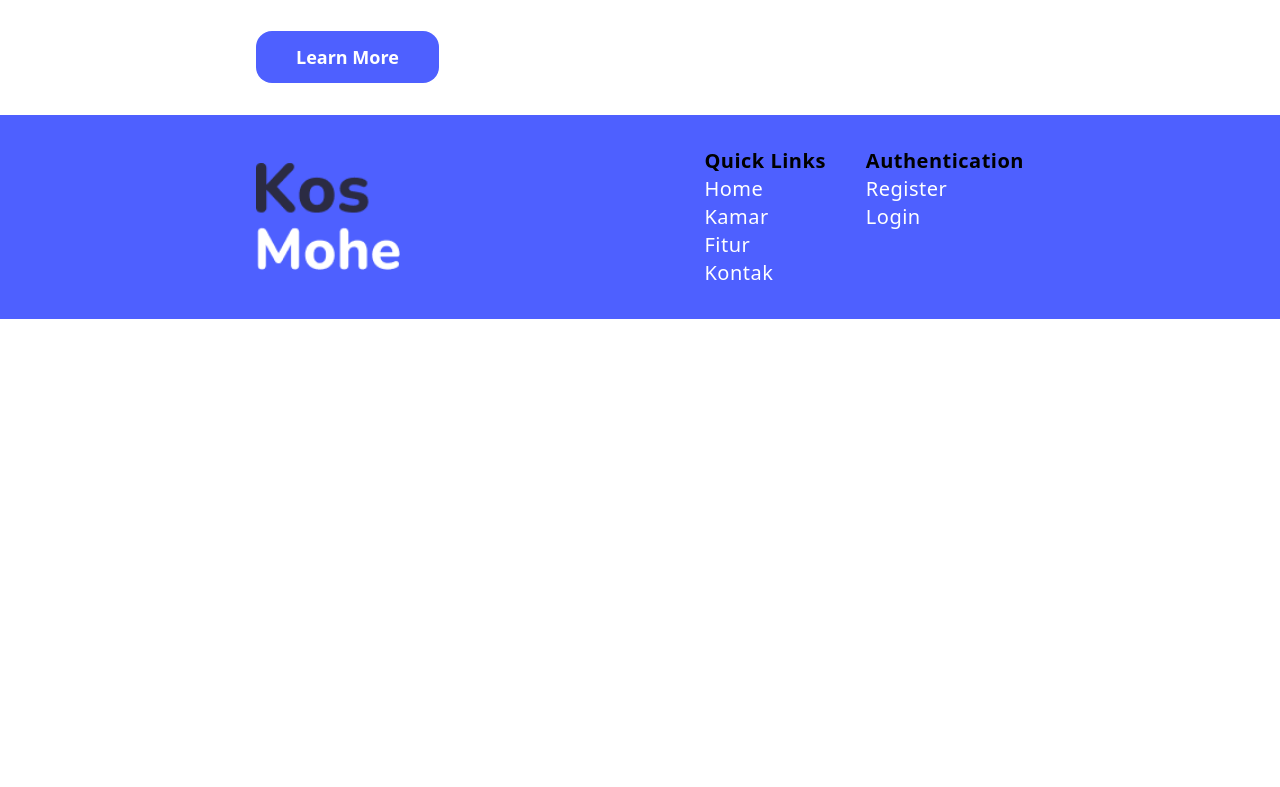
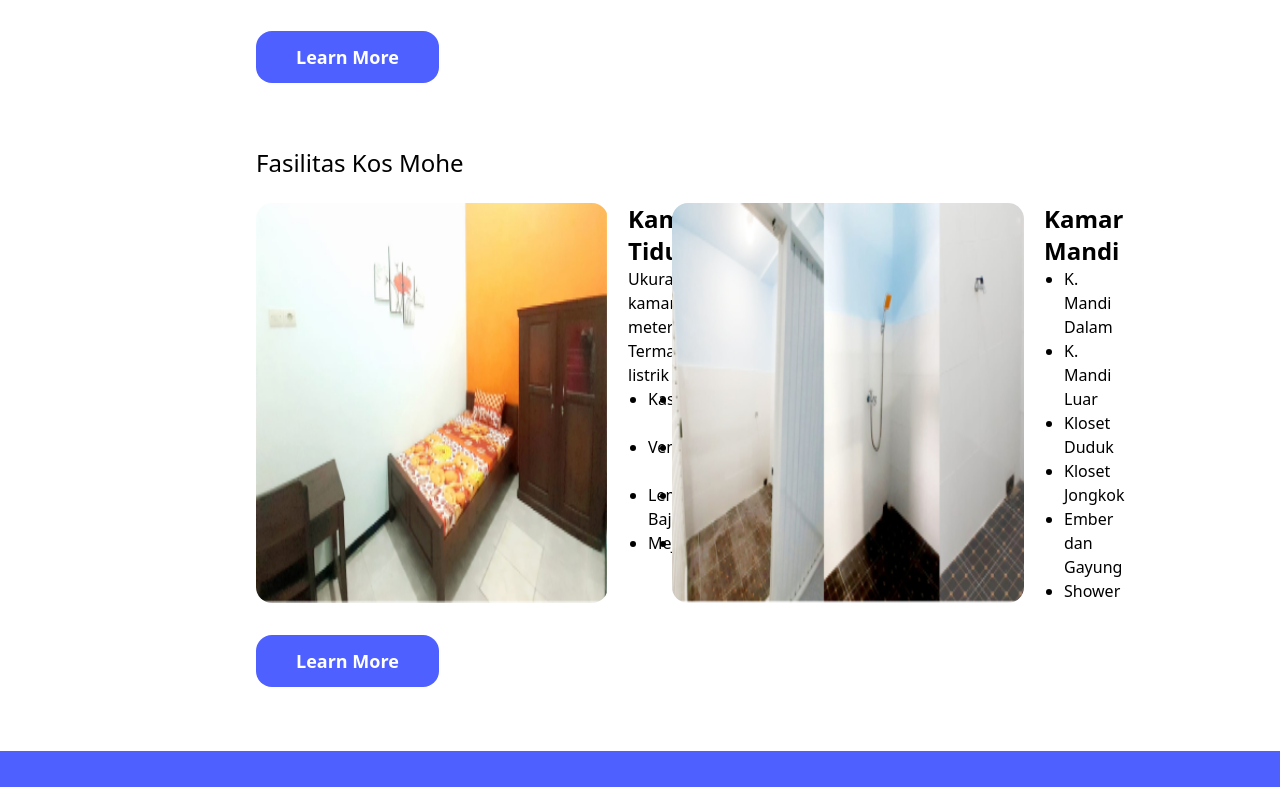
Before and after one commit to bazoka-kaka/kos-mohe-app-fe, a React (Create React App) app: page / in a window 1280 px wide. Shown: the part 1227-2014 px from the top of the page. Before the commit the page ends 1546 px from the top, so only its background shows below. Built offline with nearby package versions, Linux system fonts and the light colour scheme.

Commit message:
add home fasilitas

```diff
--- a/src/App.jsx
+++ b/src/App.jsx
@@ -33,6 +33,36 @@ const App = () => {
       people: 1,
       price: 700000,
       features: ["1 Orang", "Kamar mandi dalam"],
+    },
+  ]);
+  const [fasilitas, setFasilitas] = useState([
+    {
+      title: "Kamar Tidur",
+      img: "/imgs/fasilitas/kamar.png",
+      description: "Ukuran kamar 3x3 meter Termasuk listrik",
+      features: [
+        "Kasur",
+        "Bantal",
+        "Ventilasi",
+        "Jendela",
+        "Lemari Baju",
+        "Kursi",
+        "Meja",
+        "Cleaning Service",
+      ],
+    },
+    {
+      title: "Kamar Mandi",
+      img: "/imgs/fasilitas/shower.png",
+      description: "",
+      features: [
+        "K. Mandi Dalam",
+        "K. Mandi Luar",
+        "Kloset Duduk",
+        "Kloset Jongkok",
+        "Ember dan Gayung",
+        "Shower",
+      ],
     },
   ]);
   return (
@@ -101,6 +131,46 @@ const App = () => {
             Learn More
           </a>
         </section>
+        <section id='fasilitas' className='pt-8 pb-16'>
+          {/* title */}
+          <h2 className='text-2xl'>Fasilitas Kos Mohe</h2>
+          {/* content */}
+          <div className='grid grid-cols-2 mt-6 gap-x-16'>
+            {fasilitas.map((item) => (
+              <div className='flex gap-5'>
+                <img
+                  className='rounded-2xl'
+                  src={`${item.img}`}
+                  alt={`${item.title}`}
+                />
+                <div>
+                  <h3 className='text-2xl font-semibold'>{item.title}</h3>
+                  <p>{item.description}</p>
+                  {item.title == "Kamar Tidur" ? (
+                    <ul className='grid grid-cols-2 grid-rows-4 ml-5 list-disc'>
+                      {item.features.map((feature) => (
+                        <li>{feature}</li>
+                      ))}
+                    </ul>
+                  ) : (
+                    <ul className='ml-5 list-disc'>
+                      {item.features.map((feature) => (
+                        <li>{feature}</li>
+                      ))}
+                    </ul>
+                  )}
+                </div>
+              </div>
+            ))}
+          </div>
+          {/* learn more button */}
+          <a
+            href='/fasilitas'
+            className='inline-block px-10 py-3 mt-8 text-lg font-semibold text-white transition-colors duration-150 hover:bg-primary-light rounded-2xl bg-primary'
+          >
+            Learn More
+          </a>
+        </section>
       </div>
       <Footer />
     </div>
```
